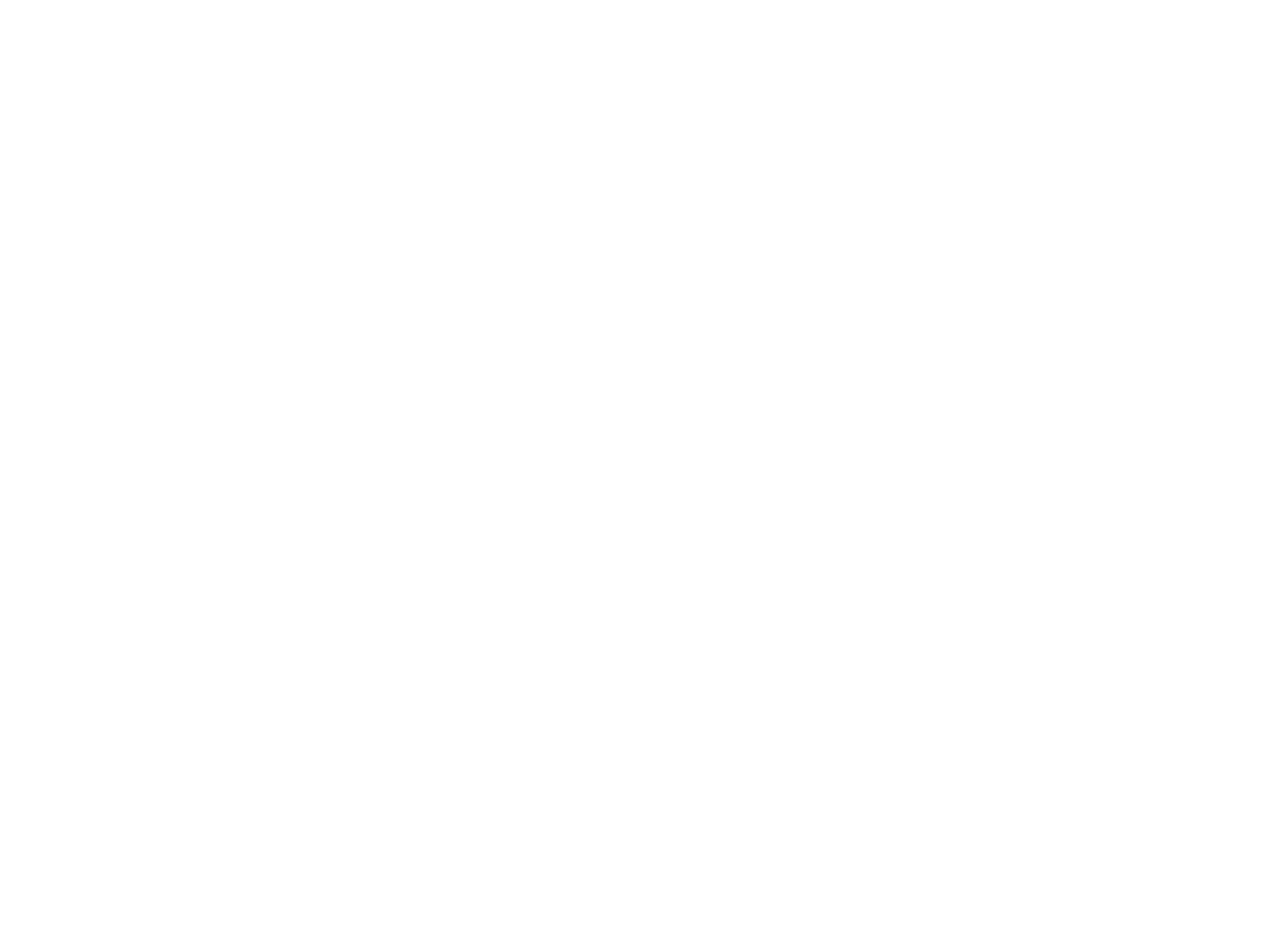
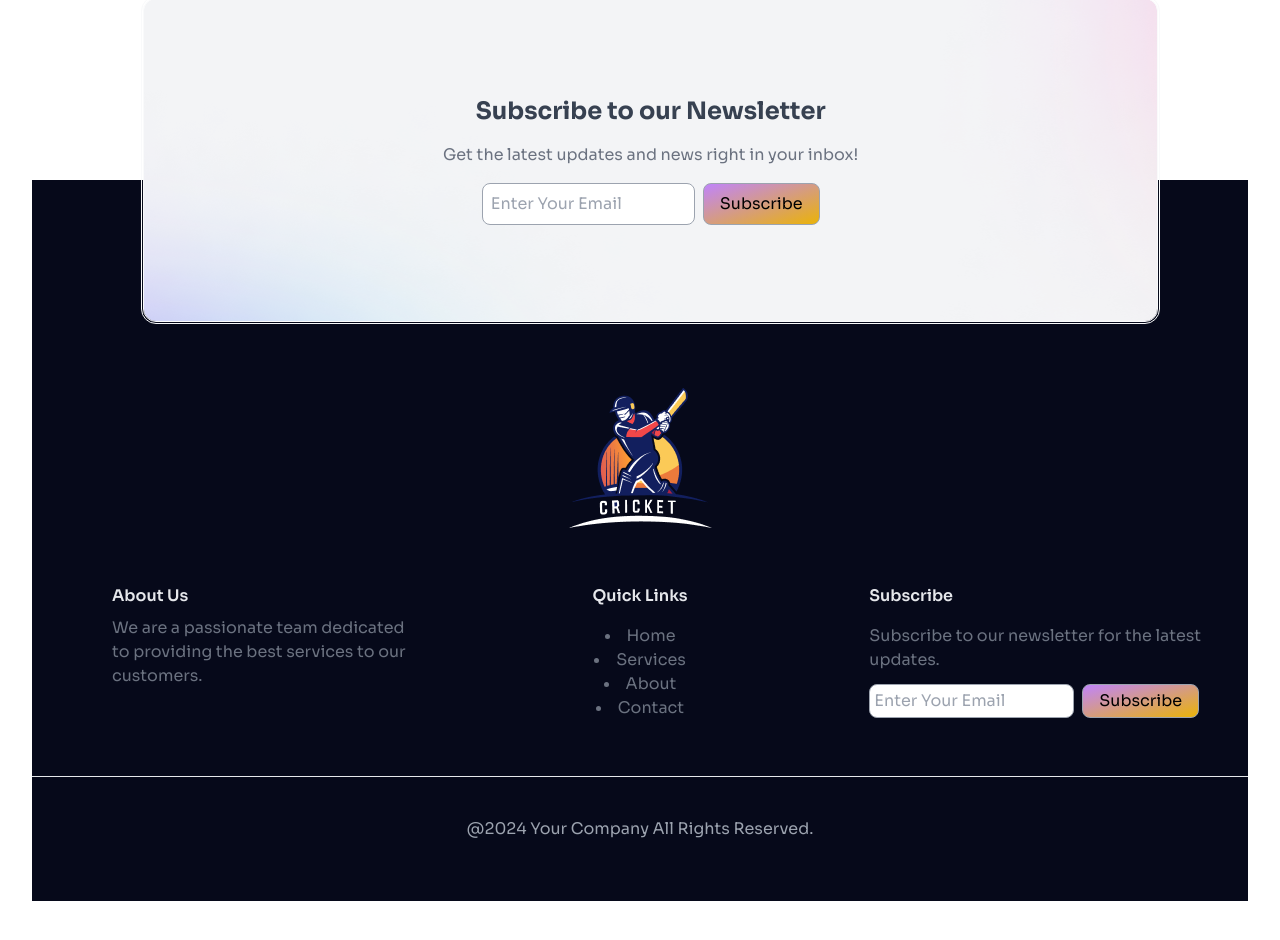
Before and after one commit to Sajnin14/bpl-dream-7, a React (Vite) app: page / in a window 1280 px wide. Shown: the part 3624-4564 px from the top of the page. Before the commit the page ends 3604 px from the top, so only its background shows below. Built offline with nearby package versions, Linux system fonts and the light colour scheme.

Commit message:
all sections done

```diff
--- a/src/App.jsx
+++ b/src/App.jsx
@@ -8,6 +8,7 @@ import { ToastContainer, toast } from 'react-toastify';
 import 'react-toastify/dist/ReactToastify.css';
 import Available from './components/Available';
 import Selected from './components/Selected';
+import News from './components/News';
 
 function App() {
 
@@ -134,13 +135,15 @@ function App() {
         active.about? <Available handleChoosePlayer={handlechoosePlayer} ></Available> : <Selected propSelected={selected} propHandleDelete = {handleDelete} handleAddMorePlayer={handleAddMorePlayer}></Selected>
       }
 
+      <News></News>
+
 
 
       <ToastContainer />
 
     </>
-  )
-}
+  );
+};
 
 export default App
 
--- /dev/null
+++ b/src/components/News.jsx
@@ -0,0 +1,59 @@
+import bg from '../assets/bg-shadow.png'
+import logoFooter from '../assets/logo-footer.png'
+
+const News = () => {
+    return (
+        <div className="my-20 relative">
+                <div className="bg-gray-100 text-center py-24 space-y-4 w-5/6 absolute -top-1/4 left-28 object-contain rounded-xl outline-double outline-gray-50" style={{ backgroundImage: `url(${bg})` }}>
+                    <h4 className='font-bold text-2xl text-gray-700'>Subscribe to our Newsletter</h4>
+                    <p className='text-gray-500'>Get the latest updates and news right in your inbox!</p>
+
+                    <div>
+                        <input className='border border-gray-400 p-2 rounded-lg mr-2' type="email" placeholder='Enter Your Email' />
+                        <button className='border border-gray-400 py-2 px-4 rounded-lg bg-gradient-to-br from-purple-400 to-yellow-500'>Subscribe</button>
+                    </div>
+                </div>
+
+            <div className='bg-[#06091A] pt-20 pb-5 mt-72'>
+                <img src={logoFooter} className='mx-auto mt-32' />
+                <div className='grid grid-cols-1 md:grid-cols-3 gap-10 my-14'>
+                    <div className='text-start pl-20 space-y-2'>
+                        <h4 className='text-gray-200 font-semibold'>About Us</h4>
+                        <p className='text-gray-500'>We are a passionate team dedicated to providing the best services to our customers.</p>
+                    </div>
+
+                    <div>
+                        <h4 className='text-gray-200 font-semibold mb-4'>Quick Links</h4>
+                        <ul>
+                            <li className='text-gray-500 list-disc list-inside'>Home</li>
+                            <li className='text-gray-500 list-disc list-inside'>Services</li>
+                            <li className='text-gray-500 list-disc list-inside'>About</li>
+                            <li className='text-gray-500 list-disc list-inside'>Contact</li>
+                        </ul>
+                    </div>
+
+                    <div className='text-start space-y-3 pr-10'>
+                        <h4 className='text-gray-200 font-semibold mb-4'>Subscribe</h4>
+                        <p className='text-gray-500'>Subscribe to our newsletter for the latest updates.</p>
+                        <div>
+                            <input className='border border-gray-400 p-1 rounded-lg mr-2' type="email" placeholder='Enter Your Email' />
+                            <button className='border border-gray-400 py-1 px-4 rounded-lg bg-gradient-to-br from-purple-400 to-yellow-500'>Subscribe</button>
+                        </div>
+                    </div>
+                </div>
+
+                <hr/>
+
+            <p className='text-center p-5 m-5 text-gray-400'>@2024 Your Company All Rights Reserved.</p>
+            </div>
+
+
+        </div>
+    );
+};
+
+News.propTypes = {
+
+};
+
+export default News;
--- a/src/components/Select.jsx
+++ b/src/components/Select.jsx
@@ -4,7 +4,7 @@ import { RiDeleteBin6Line } from "react-icons/ri";
 const Select = ({ propSelect, propHandleDelete }) => {
 
     const { id, image, name, role, price} = propSelect;
-    console.log(propSelect)
+    console.log(price);
     return (
             <div className='border border-gray-300 p-4 m-4 rounded-lg'>
                 <div className='flex justify-between items-center'>
--- /dev/null
+++ b/src/components/news.css
@@ -0,0 +1,3 @@
+.bg-img{
+    background-image: url(../assets/bg-shadow.png);
+}
```
